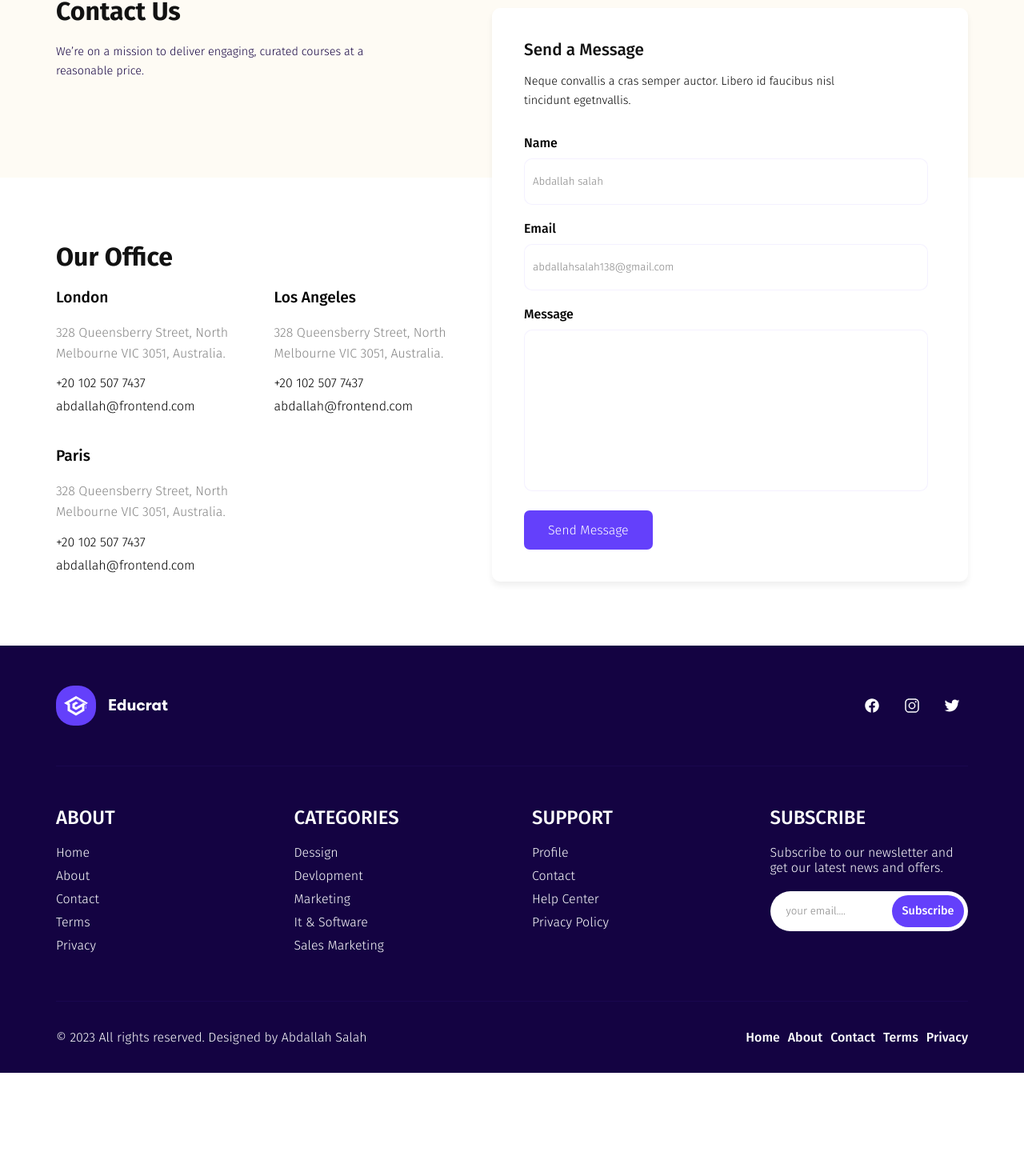
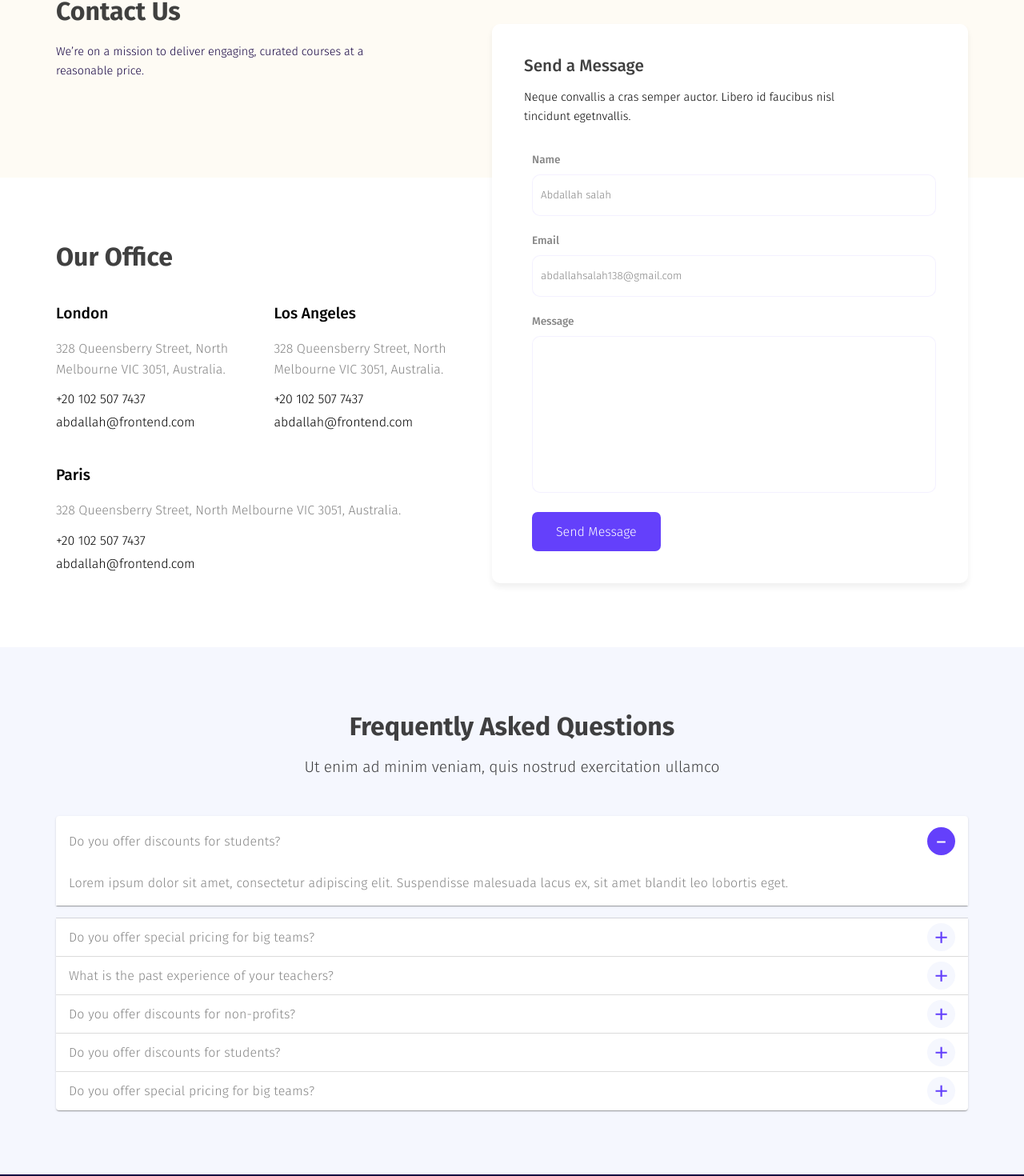
Before and after one commit to Abdallah-Sala7/courses, a React (Create React App) app: page /contact in a window 1280 px wide. Shown: the part 206-1676 px from the top of the page at 80% size. Before the commit the page ends 1547 px from the top, so only its background shows below. Built offline with nearby package versions, Linux system fonts and the light colour scheme.

Commit message:
end contact

```diff
--- a/src/components/CustomForm/index.jsx
+++ b/src/components/CustomForm/index.jsx
@@ -5,10 +5,10 @@ const CustomForm = ({isRate, isLabel, action}) => {
   return (
     <form action="">
       <div className="form-group">
-        <div class="form-action">
-          {isLabel && <label htmlFor="inputName" class="form-label">Name</label>}
+        <div className="form-action">
+          {isLabel && <label htmlFor="inputName" className="form-label">Name</label>}
 
-          <div class="form-control">
+          <div className="form-control">
             <input
               type="text"
               name="inputName"
@@ -18,10 +18,10 @@ const CustomForm = ({isRate, isLabel, action}) => {
           </div>
         </div>
 
-        <div class="form-action">
-          {isLabel && <label htmlFor="inputName" class="form-label">Email</label>}
+        <div className="form-action">
+          {isLabel && <label htmlFor="inputName" className="form-label">Email</label>}
 
-          <div class="form-control" >
+          <div className="form-control" >
             <input
               type="email"
               name="inputName"
@@ -42,10 +42,10 @@ const CustomForm = ({isRate, isLabel, action}) => {
           />
         </div>)}
 
-        <div class="form-action">
-          {isLabel && <label htmlFor="inputName" class="form-label">Message</label>}
+        <div className="form-action">
+          {isLabel && <label htmlFor="inputName" className="form-label">Message</label>}
 
-          <div class="form-control" >
+          <div className="form-control" >
             <textarea
               name="messagetName"
               id="messagetName"
--- a/src/components/CustomForm/style.css
+++ b/src/components/CustomForm/style.css
@@ -17,13 +17,15 @@ form .form-group .form-action{
 form .form-group .form-action label{
   display: inline-block;
   margin-bottom: 10px;
+  font-size: 0.85rem;
+  color: var(--dark-gray);
 }
 
 form .form-group .form-action :is(input, textarea){
   width: 100%;
   border: 1px solid var(--light-gray);
   border-radius: 10px;
-  padding: 20px 10px;
+  padding: 17px 10px;
 }
 
 form .form-group .form-action textarea{
--- /dev/null
+++ b/src/components/FaqAccordion/index.jsx
@@ -0,0 +1,117 @@
+import { useState } from 'react';
+
+import {
+  Accordion, AccordionSummary,
+  AccordionDetails, Typography
+} from '@mui/material';
+
+import './style.css'
+
+const FaqAccordion = () => {
+  const [expanded, setExpanded] = useState('panel1');
+
+  const handleChange = (panel) => {
+    setExpanded(panel);
+  };
+  return (
+    <>
+    <Accordion expanded={expanded === 'panel1'} onChange={() => handleChange('panel1')}>
+      <AccordionSummary
+        expandIcon={<><span className='plus'>+</span> <span className='minus'>-</span></>}
+        aria-controls="panel1a-content"
+        id="panel1a-header"
+      >
+        <Typography>Do you offer discounts for students?</Typography>
+      </AccordionSummary>
+      <AccordionDetails>
+        <Typography>
+          Lorem ipsum dolor sit amet, consectetur adipiscing elit. Suspendisse
+          malesuada lacus ex, sit amet blandit leo lobortis eget.
+        </Typography>
+      </AccordionDetails>
+    </Accordion>
+
+    <Accordion expanded={expanded === 'panel2'} onChange={() => handleChange('panel2')}>
+      <AccordionSummary
+        expandIcon={<><span className='plus'>+</span> <span className='minus'>-</span></>}
+        aria-controls="panel1a-content"
+        id="panel1a-header"
+      >
+        <Typography>Do you offer special pricing for big teams?</Typography>
+      </AccordionSummary>
+      <AccordionDetails>
+        <Typography>
+          Lorem ipsum dolor sit amet, consectetur adipiscing elit. Suspendisse
+          malesuada lacus ex, sit amet blandit leo lobortis eget.
+        </Typography>
+      </AccordionDetails>
+    </Accordion>
+
+    <Accordion expanded={expanded === 'panel3'} onChange={() => handleChange('panel3')}>
+      <AccordionSummary
+        expandIcon={<><span className='plus'>+</span> <span className='minus'>-</span></>}
+        aria-controls="panel1a-content"
+        id="panel1a-header"
+      >
+        <Typography>What is the past experience of your teachers?</Typography>
+      </AccordionSummary>
+      <AccordionDetails>
+        <Typography>
+          Lorem ipsum dolor sit amet, consectetur adipiscing elit. Suspendisse
+          malesuada lacus ex, sit amet blandit leo lobortis eget.
+        </Typography>
+      </AccordionDetails>
+    </Accordion>
+
+    <Accordion expanded={expanded === 'panel4'} onChange={() => handleChange('panel4')}>
+      <AccordionSummary
+        expandIcon={<><span className='plus'>+</span> <span className='minus'>-</span></>}
+        aria-controls="panel1a-content"
+        id="panel1a-header"
+      >
+        <Typography>Do you offer discounts for non-profits?</Typography>
+      </AccordionSummary>
+      <AccordionDetails>
+        <Typography>
+          Lorem ipsum dolor sit amet, consectetur adipiscing elit. Suspendisse
+          malesuada lacus ex, sit amet blandit leo lobortis eget.
+        </Typography>
+      </AccordionDetails>
+    </Accordion>
+
+    <Accordion expanded={expanded === 'panel5'} onChange={() => handleChange('panel5')}>
+      <AccordionSummary
+        expandIcon={<><span className='plus'>+</span> <span className='minus'>-</span></>}
+        aria-controls="panel1a-content"
+        id="panel1a-header"
+      >
+        <Typography>Do you offer discounts for students?</Typography>
+      </AccordionSummary>
+      <AccordionDetails>
+        <Typography>
+          Lorem ipsum dolor sit amet, consectetur adipiscing elit. Suspendisse
+          malesuada lacus ex, sit amet blandit leo lobortis eget.
+        </Typography>
+      </AccordionDetails>
+    </Accordion>
+
+    <Accordion expanded={expanded === 'panel6'} onChange={() => handleChange('panel6')}>
+      <AccordionSummary
+        expandIcon={<><span className='plus'>+</span> <span className='minus'>-</span></>}
+        aria-controls="panel1a-content"
+        id="panel1a-header"
+      >
+        <Typography>Do you offer special pricing for big teams?</Typography>
+      </AccordionSummary>
+      <AccordionDetails>
+        <Typography>
+          Lorem ipsum dolor sit amet, consectetur adipiscing elit. Suspendisse
+          malesuada lacus ex, sit amet blandit leo lobortis eget.
+        </Typography>
+      </AccordionDetails>
+    </Accordion>
+    </>
+  )
+}
+
+export default FaqAccordion
--- /dev/null
+++ b/src/components/FaqAccordion/style.css
@@ -0,0 +1,58 @@
+.faq-accordion .css-1elwnq4-MuiPaper-root-MuiAccordion-root{
+  margin-bottom: 20px;
+  border-radius: 10px !important;
+  box-shadow: 0 5px 10px rgb(30 30 30 / 13%);
+}
+
+.faq-accordion .css-1elwnq4-MuiPaper-root-MuiAccordion-root::before{
+  display: none;
+}
+
+.faq-accordion .css-o4b71y-MuiAccordionSummary-content{
+  margin: 18px 0;
+}
+
+.faq-accordion .css-yw020d-MuiAccordionSummary-expandIconWrapper{
+  flex-shrink: 0;
+  width: 35px;
+  height: 35px;
+  align-items: center;
+  justify-content: center;
+  border-radius: 50%;
+  font-size: 2.5rem;
+  font-weight: 300;
+  color: var(--third-color);
+  background-color: var(--light-blue);
+}
+
+.faq-accordion .css-ahj2mt-MuiTypography-root{
+  font-family: 'FiraSans', sans-serif;
+  font-weight: 300;
+  font-size: 0.85rem;
+}
+
+.faq-accordion .css-o4b71y-MuiAccordionSummary-content .css-ahj2mt-MuiTypography-root{
+  color: var(--dark-color);
+}
+
+.faq-accordion .css-yw020d-MuiAccordionSummary-expandIconWrapper.Mui-expanded{
+  transform: rotate(0);
+  background-color: var(--third-color);
+  color: var(--white-color);
+}
+
+.faq-accordion .css-yw020d-MuiAccordionSummary-expandIconWrapper.Mui-expanded .plus,
+.faq-accordion .css-yw020d-MuiAccordionSummary-expandIconWrapper .minus{
+  display: none;
+}
+
+.faq-accordion .css-yw020d-MuiAccordionSummary-expandIconWrapper.Mui-expanded .minus{
+  display: inline-flex;
+}
+
+
+@media (min-width: 576px) {
+  .faq-accordion .css-ahj2mt-MuiTypography-root{
+    font-size: 1rem;
+  }
+}
--- a/src/components/Footer/style.css
+++ b/src/components/Footer/style.css
@@ -146,6 +146,7 @@ footer .footer-bottom{
 
 footer .footer-bottom .footer-bottom-text{
   font-weight: 300;
+  text-align: center;
   color: var(--white-color);
 }
 
@@ -165,6 +166,10 @@ footer .footer-bottom .footer-bottom-links{
   gap: 10px;
 }
 
+footer .footer-bottom .footer-bottom-links a{
+  font-weight: 300;
+}
+
 
 @media (min-width: 768px){
   footer .footer-bottom{
--- a/src/components/Navbar/index.jsx
+++ b/src/components/Navbar/index.jsx
@@ -1,5 +1,5 @@
 import { useState } from 'react'
-import { Link } from 'react-router-dom'
+import { Link, NavLink } from 'react-router-dom'
 import './style.css'
 
 import {facebookLogo, twitterLog, instagramLogo, searchIcon, shoppingIcon, menuIcon, closeIcon, logoWhite} from '../../assets/images'
@@ -52,13 +52,15 @@ const Navbar = () => {
 
             <ul className={'nav-links'}>
               <li>
-                <Link to={"/"}>Home</Link>
+                <NavLink to={"/"}>Home</NavLink>
               </li>
+
               <li>
-                <Link to={"/about"}>About</Link>
+                <NavLink to={"/about"}>About</NavLink>
               </li>
+
               <li>
-                <Link to={"/contact"}>Contact</Link>
+                <NavLink to={"/contact"}>Contact</NavLink>
               </li>
             </ul>
 
--- a/src/components/Navbar/style.css
+++ b/src/components/Navbar/style.css
@@ -140,7 +140,7 @@
   transition: all 0.3s ease;
 }
 
-.nav-layout .nav-links li a:hover{
+.nav-layout .nav-links li a:is(:hover, .active) {
   background-color: var(--light-gray);
   color: var(--third-color);
 }
@@ -255,7 +255,7 @@
     color: var(--white-color);
     width: auto;
   }
-  .nav-layout .nav-links li a:hover{
+  .nav-layout .nav-links li a:is(:hover, .active){
     background-color: rgba(255, 255, 255, 0.15);
     color: var(--secondary-color);
   }
--- a/src/main.css
+++ b/src/main.css
@@ -11,7 +11,7 @@
   --third-color: #6440FB;
   --light-blue: #F5F7FE;
   --white-color: #fff;
-  --dark-color: #121212;
+  --dark-color: #1e1e1ed8;
   --light-gray: #6440fb12;
   --dark-gray: #858585;
 
@@ -46,6 +46,11 @@
   font-weight: 700;
 }
 
+html{
+  scroll-behavior: smooth;
+  -webkit-tap-highlight-color: transparent;
+}
+
 ul{
   list-style: none;
 }
@@ -64,6 +69,10 @@ textarea, textarea:is(:focus, :active){
 ::placeholder{
   color: var(--dark-gray);
   font-weight: 300;
+}
+
+::-webkit-scrollbar{
+  display: none;
 }
 
 .container {
--- a/src/pages/ContactUs/index.jsx
+++ b/src/pages/ContactUs/index.jsx
@@ -1,6 +1,7 @@
 import './style.css'
 
 import CustomForm from '../../components/CustomForm'
+import FaqAccordion from '../../components/FaqAccordion'
 
 const ContactUs = () => {
   return (
@@ -86,6 +87,22 @@ const ContactUs = () => {
         </div>
       </div>
     </section>
+
+    <section className="faq">
+      <div className="container">
+        <h1 className="section-title">
+          Frequently Asked Questions
+        </h1>
+
+        <p className="section-info">
+          Ut enim ad minim veniam, quis nostrud exercitation ullamco
+        </p>
+
+        <div className="faq-accordion">
+          <FaqAccordion />
+        </div>
+      </div>
+    </section>
     </>
   )
 }
--- a/src/pages/ContactUs/style.css
+++ b/src/pages/ContactUs/style.css
@@ -1,10 +1,6 @@
 header.contact-us{
   padding: 120px 0;
   background-color: #FEFBF4;
-}
-
-.contact-us .contact-info{
-  width: 400px;
 }
 
 .contact-us .contact-info :is(.section-title, .section-info){
@@ -18,10 +14,11 @@ header.contact-us{
   font-size: 0.9rem;
 }
 
-/************section-title*********************/
+/************our-offices section*********************/
 
 .our-offices .section-title{
   text-align: left;
+  margin-bottom: 40px;
 }
 
 .office-layout,
@@ -37,7 +34,7 @@ header.contact-us{
 }
 
 .office-layout .office-left .office-info-box{
-  width: calc(50% - 15px);
+  flex: 1;
   display: flex;
   flex-direction: column;
 }
@@ -77,7 +74,7 @@ header.contact-us{
   top: 10px;
   height: fit-content;
   background-color: var(--white-color);
-  padding: 40px;
+  padding: 10px;
   border-radius: 10px;
   box-shadow: 0px 5px 7px rgb(36 36 36 / 7%)
 }
@@ -101,15 +98,25 @@ header.contact-us{
 }
 
 .office-layout .contact-form form{
-  padding-right: 10px;
+  padding-left: 10px;
+}
+
+/* *******************faq************************ */
+.faq{
+  background-color: var(--light-blue);
 }
 
 @media (min-width: 992px){
+  .contact-us .contact-info{
+    width: 400px;
+  }
+
   .office-layout > div{
     flex: 1;
   }
 
   .office-layout .contact-form{
     margin-top: -350px;
+    padding: 40px;
   }
 }
```
